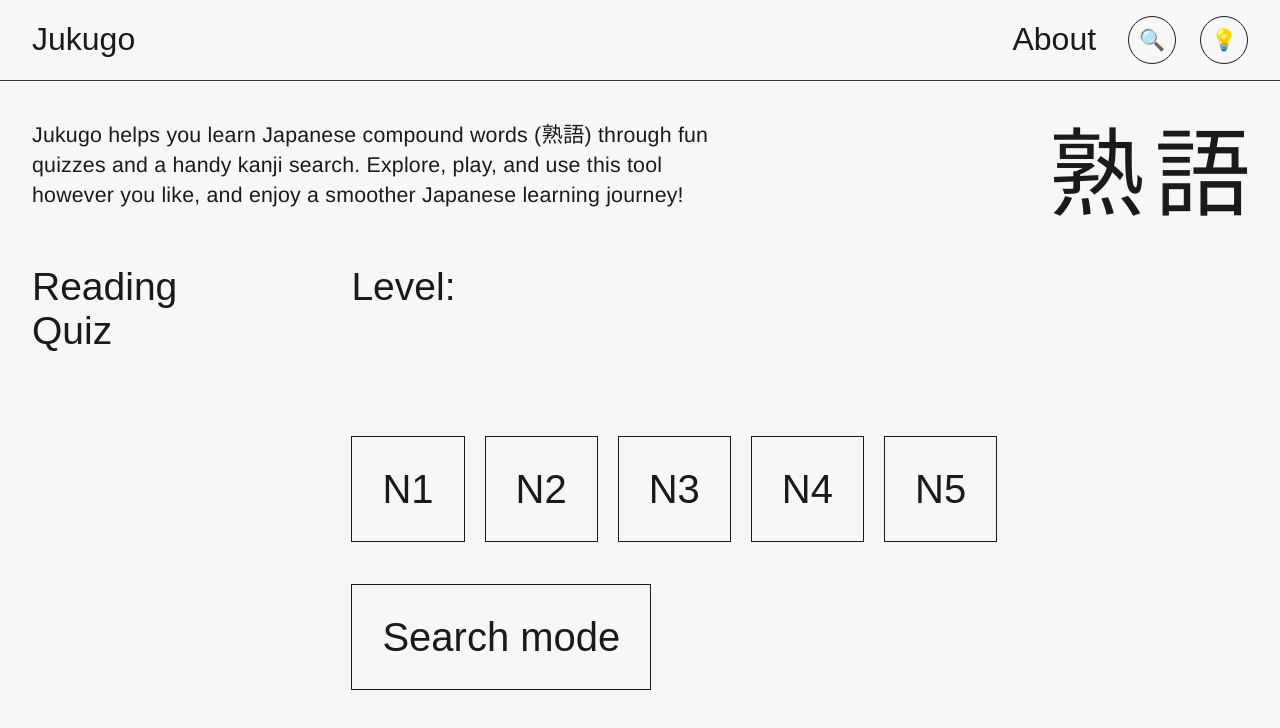
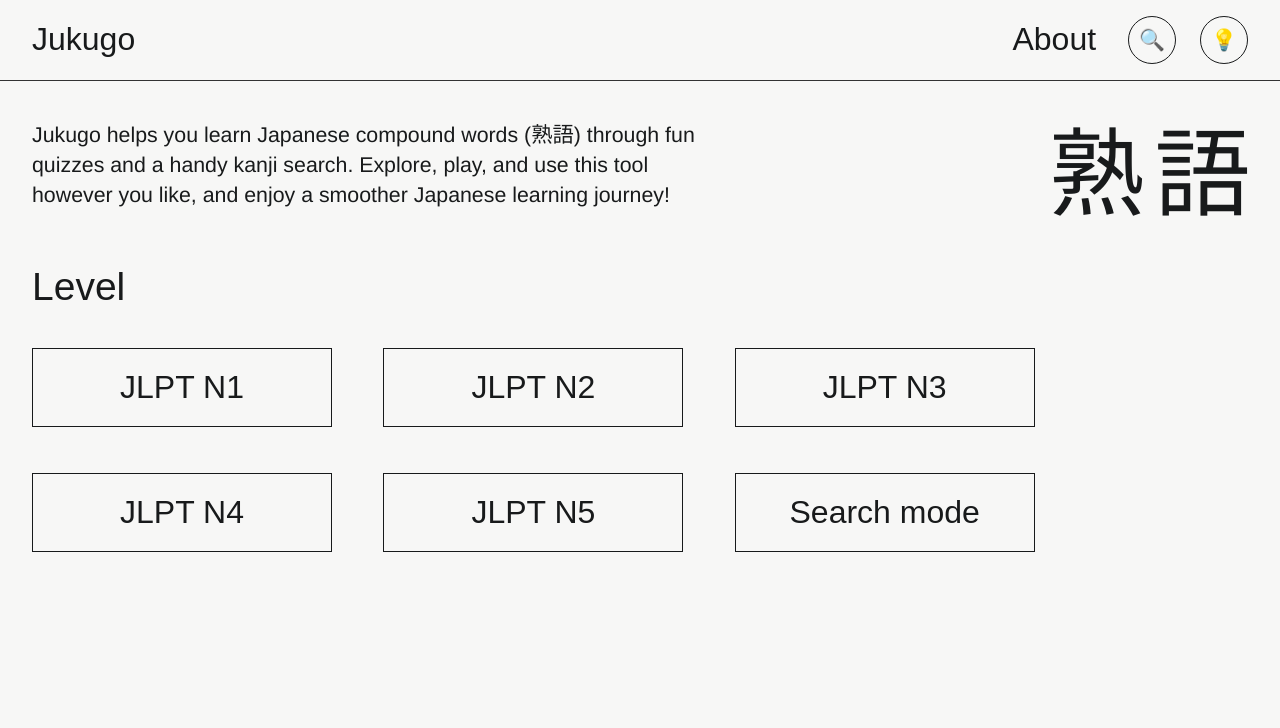
Before and after one commit to leedoughty/jukugo, a Next.js app: page / in a window 1280 px wide. Shown: the top 728 px of the page. Built offline with nearby package versions, Linux system fonts and the light colour scheme.

Commit message:
Update homepage layout styles

```diff
--- a/src/app/components/layout/header.module.css
+++ b/src/app/components/layout/header.module.css
@@ -2,7 +2,7 @@
   display: flex;
   justify-content: space-between;
   align-items: center;
-  padding: 16px 32px;
+  padding: 8px 16px;
   border-bottom: 0.5px solid var(--grey);
   margin-bottom: 16px;
   font-size: 0.8em;
@@ -57,6 +57,7 @@
 
 @media (min-width: 600px) {
   .header {
+    padding: 16px 32px;
     font-size: 1em;
   }
 }
--- a/src/app/components/layout/intro.module.css
+++ b/src/app/components/layout/intro.module.css
@@ -1,22 +1,33 @@
 .introWrapper {
   position: relative;
   width: 100%;
-  min-height: 120px;
-  margin-top: 16px;
-  margin-bottom: 48px;
+  min-height: 30px;
+  margin-top: 0px;
   display: flex;
   flex-direction: column;
 }
 
 .intro {
-  font-size: 16pt;
+  font-size: 11pt;
   max-width: 700px;
-  margin-top: 24px;
-  margin-bottom: 0;
+  margin-top: 0px;
+  margin-bottom: 0px;
   margin-left: 0;
   line-height: 1.4;
   font-family: "Helvetica Neue", Helvetica, Arial, sans-serif;
   font-weight: 400;
-  letter-spacing: 0.01em;
   text-align: left;
 }
+
+@media (min-width: 900px) {
+  .introWrapper {
+    margin-top: 16px;
+    margin-bottom: 48px;
+    min-height: 120px;
+  }
+
+  .intro {
+    margin-top: 24px;
+    font-size: 16pt;
+  }
+}
--- a/src/app/components/quiz/levelButton.module.css
+++ b/src/app/components/quiz/levelButton.module.css
@@ -1,8 +1,13 @@
 .levelButton {
   background: transparent;
   border: 1px solid var(--charcoal);
-  padding: 25px;
-  font-size: 2rem;
+  padding: 10px 20px;
+  width: 100%;
+  height: 100%;
+  display: flex;
+  align-items: center;
+  justify-content: center;
+  font-size: 1.2rem;
   font-weight: 400;
   cursor: pointer;
   transition: border-color 0.2s, color 0.2s, background 0.2s, box-shadow 0.2s;
@@ -39,7 +44,8 @@
 
 @media (min-width: 900px) {
   .levelButton {
-    padding: 30px;
-    font-size: 2.5rem;
+    width: 300px;
+    padding: 20px 40px;
+    font-size: 2rem;
   }
 }
--- a/src/app/components/quiz/quizMenu.module.css
+++ b/src/app/components/quiz/quizMenu.module.css
@@ -1,13 +1,6 @@
-.heading {
-  font-size: 1.3em;
-  margin-bottom: 0.5em;
-  font-weight: 300;
-  text-align: left;
-}
-
 .text {
-  font-size: 1.3em;
-  margin-bottom: 0.8em;
+  font-size: 1.2em;
+  margin-bottom: 10px;
   text-align: left;
 }
 
@@ -18,21 +11,23 @@
   border: none;
   cursor: pointer;
   transition: background 0.2s;
-  min-height: 120px;
-  max-height: 300px;
   box-sizing: border-box;
+  width: 100%;
 }
 
 .levelsRow {
-  display: flex;
-  flex-direction: row;
-  flex-wrap: wrap;
+  display: grid;
+  grid-template-columns: 1fr;
   gap: 12px;
-  row-gap: 10px;
   margin-top: 10px;
 }
 
 @media (min-width: 900px) {
+  .text {
+    font-size: 1.3em;
+    margin-bottom: 0.8em;
+  }
+
   .layoutRow {
     display: flex;
     flex-direction: row;
@@ -43,7 +38,21 @@
   }
 
   .levelsRow {
-    margin-top: 150px;
-    gap: 20px;
+    display: flex;
+    flex-direction: row;
+    gap: 30px;
+  }
+
+  .levelsRow {
+    display: grid;
+    grid-template-columns: repeat(3, 1fr);
+    gap: 30px;
+    width: 80vw;
+    margin-left: auto;
+    margin-right: auto;
+  }
+
+  .levelButtons {
+    width: auto;
   }
 }
--- a/src/app/components/quiz/quizMenu.tsx
+++ b/src/app/components/quiz/quizMenu.tsx
@@ -11,10 +11,9 @@ export default function QuizMenu() {
 
   return (
     <div className={styles.layoutRow}>
-      <h2 className={styles.heading}>Reading Quiz</h2>
       <div className={styles.buttonGroup}>
         <div className={styles.levelsSection}>
-          <p className={styles.text}>Level:</p>
+          <p className={styles.text}>Level</p>
           <div className={styles.levelsRow}>
             {JLPT_LEVELS.map((level) => (
               <Link
@@ -27,7 +26,7 @@ export default function QuizMenu() {
                   level={level}
                   className={`${styles.levelButtonLarge} `}
                 >
-                  N{level}
+                  JLPT N{level}
                 </LevelButton>
               </Link>
             ))}
--- a/src/app/page.module.css
+++ b/src/app/page.module.css
@@ -1,13 +1,17 @@
 .page {
   font-family: Arial, Helvetica, sans-serif;
   font-size: 30px;
-  padding-left: 32px;
-  padding-right: 32px;
+  padding: 0 16px 0;
 }
 
 .page a {
   display: block;
-  margin-bottom: 8px;
   padding: 8px 0;
   text-decoration: none;
 }
+
+@media (min-width: 600px) {
+  .page {
+    padding: 0 32px 0;
+  }
+}
```
